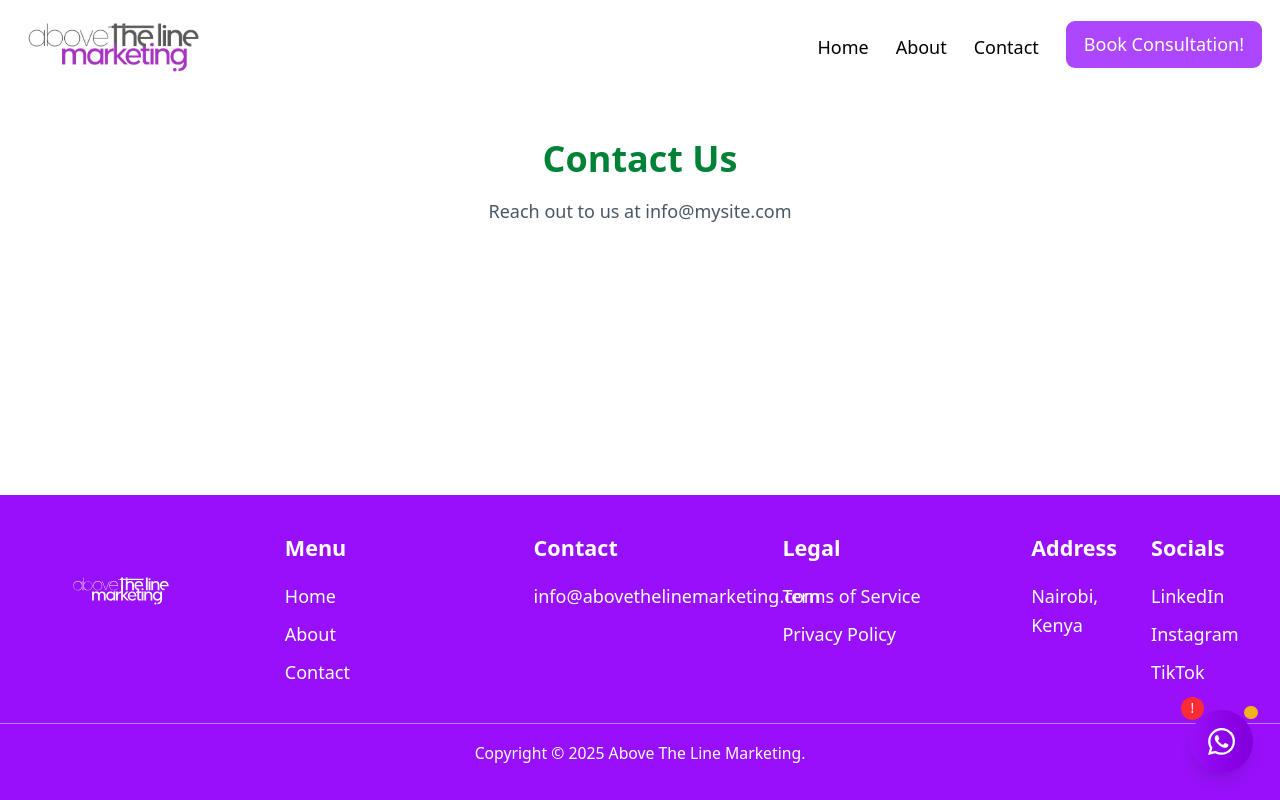
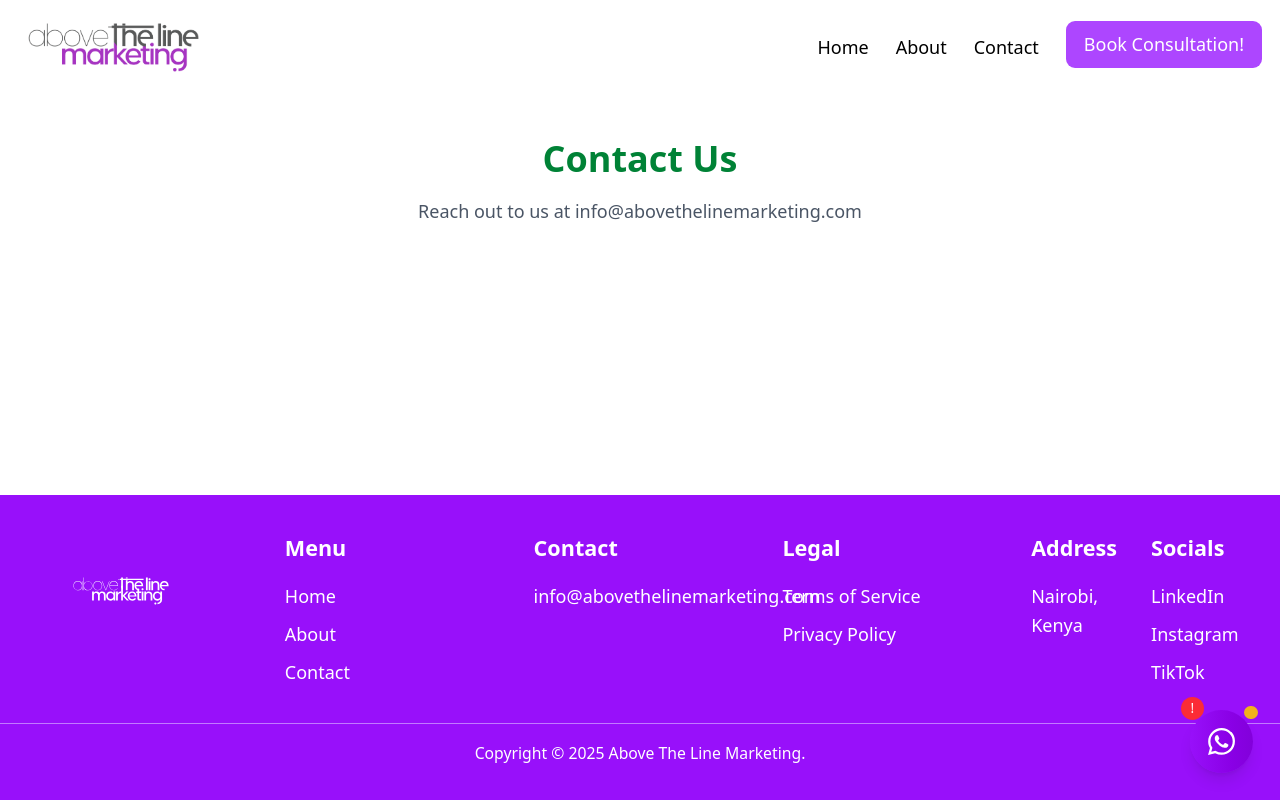
Before and after one commit to OlalKeith/Market-Agency, a React (Create React App) app: page /contact in a window 1280 px wide. Built offline with nearby package versions, Linux system fonts and the light colour scheme; a web font is replaced by a local one.

Commit message:
fix error to vercel

```diff
--- a/src/pages/Contact.tsx
+++ b/src/pages/Contact.tsx
@@ -4,7 +4,7 @@ const Contact = () => {
     return (
       <div className="max-w-4xl mx-auto text-center py-10">
         <h1 className="text-4xl font-bold text-green-700">Contact Us</h1>
-        <p className="mt-4 text-gray-600">Reach out to us at info@mysite.com</p>
+        <p className="mt-4 text-gray-600">Reach out to us at info@abovethelinemarketing.com</p>
       </div>
     );
   };
--- a/src/pages/Home.tsx
+++ b/src/pages/Home.tsx
@@ -19,7 +19,7 @@ const Home = () => {
   return (
     <>
       <SEOHead
-      title="About Us - Above The Line Marketing | Leading Brand Agency in Nairobi"
+      title="Home - Above The Line Marketing | Leading Brand Agency in Nairobi, Kenya"
         description="Discover Above The Line Marketing's story, our expert team, and innovative approach to brand development. We help Kenyan businesses create powerful brand identities that drive growth and success."
         keywords="above the line marketing, about us, brand agency team nairobi, marketing consultants kenya, brand strategy experts, creative agency story"
         canonicalUrl="/"
```
